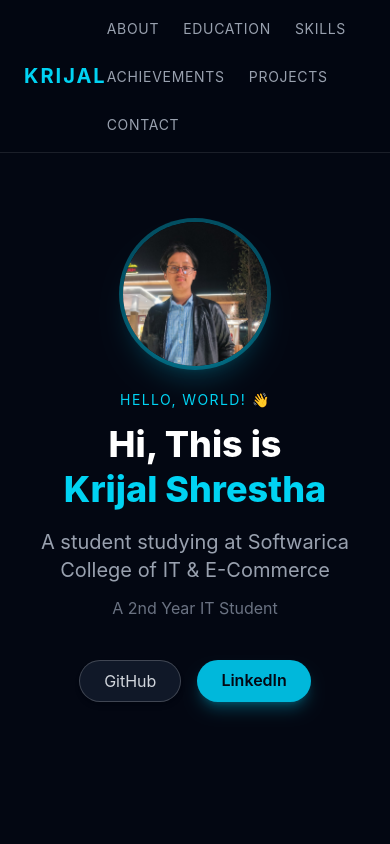
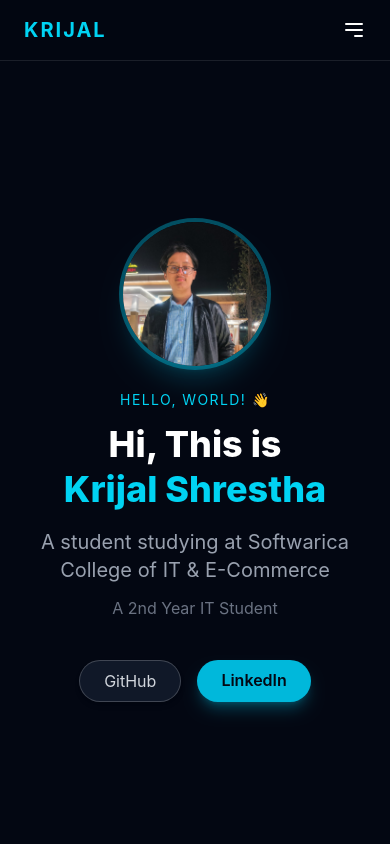
Before and after one commit to Krijal012/Portfolio-Website, a React (Vite) app in the folder my-portfolio/: page / in a window 390 px wide. Shown: the top 844 px of the page. Built offline with nearby package versions, Linux system fonts and the light colour scheme.

Commit message:
responsive design on navbar done

```diff
--- a/my-portfolio/src/components/Navbar.jsx
+++ b/my-portfolio/src/components/Navbar.jsx
@@ -1,19 +1,23 @@
+import { useState } from 'react'
+
 export default function Navbar() {
   const links = ['About', 'Education', 'Skills', 'Achievements', 'Projects', 'Contact']
+  const [isMenuOpen, setIsMenuOpen] = useState(false)
 
   return (
     <nav className="fixed top-0 left-0 w-full z-50 bg-gray-950/80 backdrop-blur-md border-b border-white/10">
       <div className="max-w-6xl mx-auto px-6 py-4 flex justify-between items-center">
-        <span className="text-xl font-bold text-cyan-400 tracking-widest uppercase">
+        <a href="#home" className="text-xl font-bold text-cyan-400 tracking-widest uppercase">
           Krijal
-        </span>
+        </a>
 
-        <ul className="flex gap-6 flex-wrap">
+        {/* Desktop Menu */}
+        <ul className="hidden md:flex gap-6 flex-wrap">
           {links.map((link) => (
             <li key={link}>
               <a
                 href={`#${link.toLowerCase()}`}
-                className="text-gray-400 hover:text-cyan-400 transition-colors duration-200 text-sm uppercase tracking-wider"
+                className="text-gray-400 hover:text-cyan-400 transition-colors duration-200 text-sm uppercase tracking-wider font-medium"
               >
                 {link}
               </a>
@@ -21,7 +25,33 @@ export default function Navbar() {
           ))}
         </ul>
 
+        {/* Mobile Menu Button */}
+        <button className="md:hidden" onClick={() => setIsMenuOpen(!isMenuOpen)}>
+          <svg className="w-6 h-6 text-white" fill="none" stroke="currentColor" viewBox="0 0 24 24" xmlns="http://www.w3.org/2000/svg">
+            <path strokeLinecap="round" strokeLinejoin="round" strokeWidth="2" d={isMenuOpen ? "M6 18L18 6M6 6l12 12" : "M4 6h16M4 12h16m-7 6h7"}></path>
+          </svg>
+        </button>
+
       </div>
+
+      {/* Mobile Menu */}
+      {isMenuOpen && (
+        <div className="md:hidden bg-gray-950/95">
+          <ul className="flex flex-col items-center gap-6 py-6">
+            {links.map((link) => (
+              <li key={link}>
+                <a
+                  href={`#${link.toLowerCase()}`}
+                  onClick={() => setIsMenuOpen(false)}
+                  className="text-gray-300 hover:text-cyan-400 transition-colors duration-200 text-base uppercase tracking-wider"
+                >
+                  {link}
+                </a>
+              </li>
+            ))}
+          </ul>
+        </div>
+      )}
     </nav>
   )
 }
```
